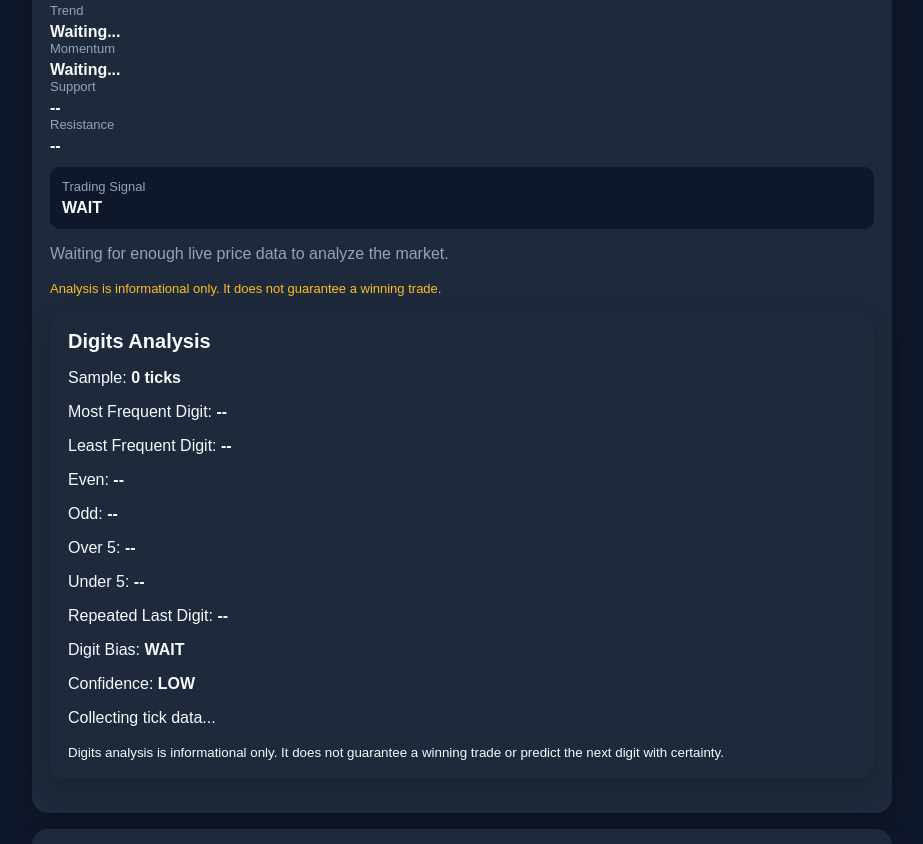
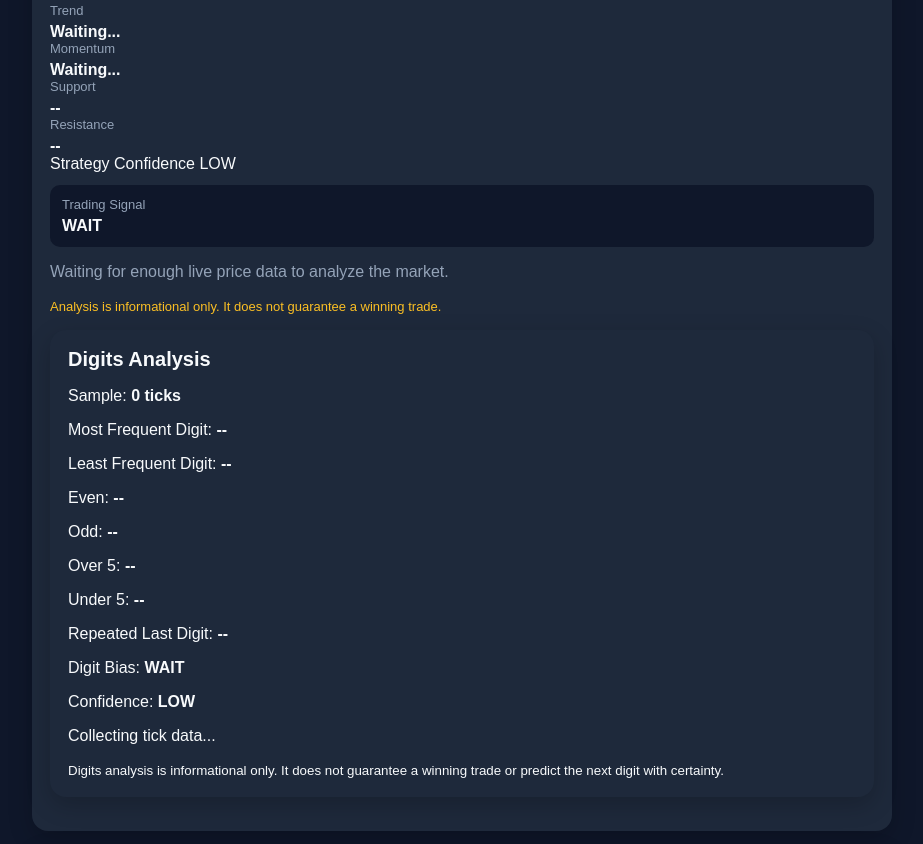
Before and after one commit to henry12-cloud/Deriv-trading-site-, a website: page index.html in a window 1280 px wide. Shown: the part 1681-2525 px from the top of the page, without its empty margins (178-1101 px from the left). Drawn offline with Linux system fonts and the light colour scheme; no server answers.

Commit message:
Add Strategy Confidence section to index.html

```diff
--- a/index.html
+++ b/index.html
@@ -559,7 +559,10 @@ DEPOSIT NOW
         <span class="label">Resistance</span>
         <strong id="analysisResistance">--</strong>
       </div>
-
+<div>
+  <span>Strategy Confidence</span>
+  <span id="analysisConfidence">LOW</span>
+</div>
     </div>
 
     <div class="info-box" style="margin-top: 12px;">
```
